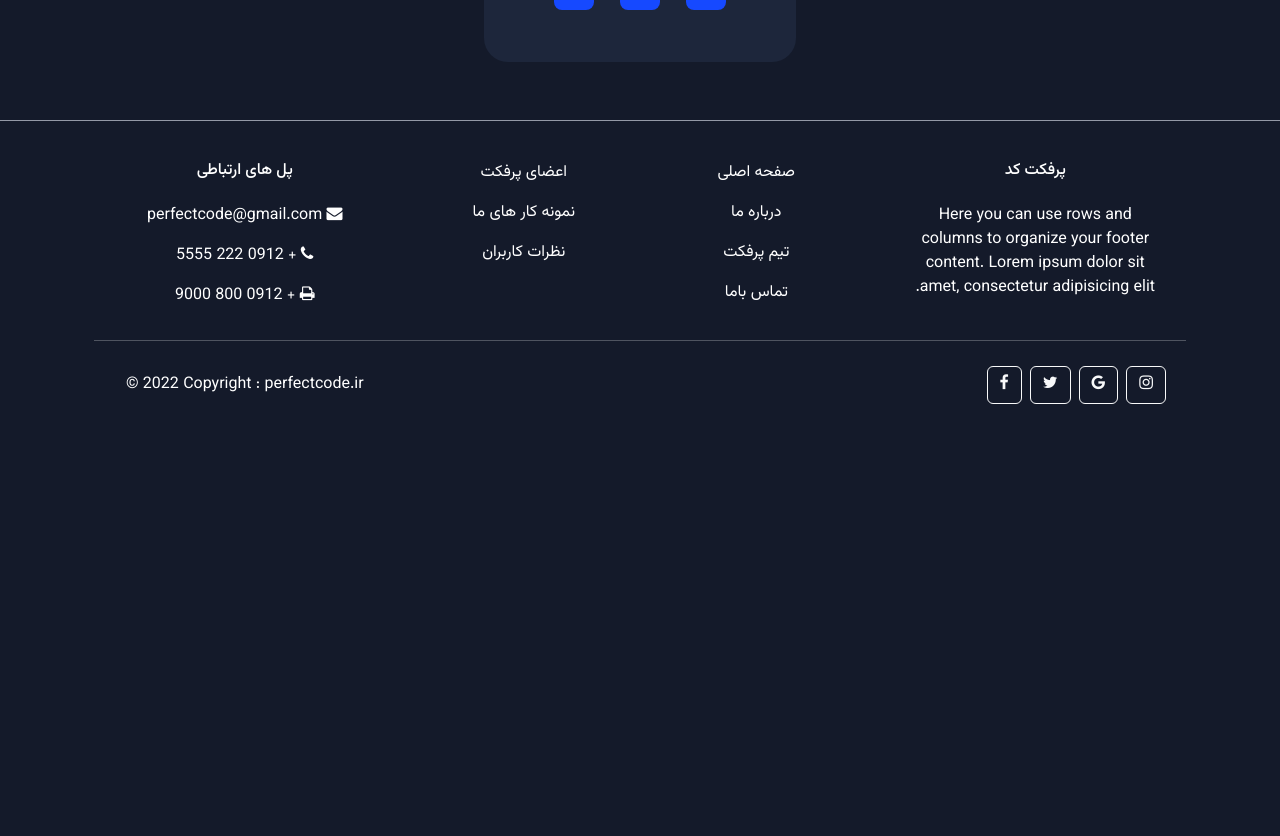
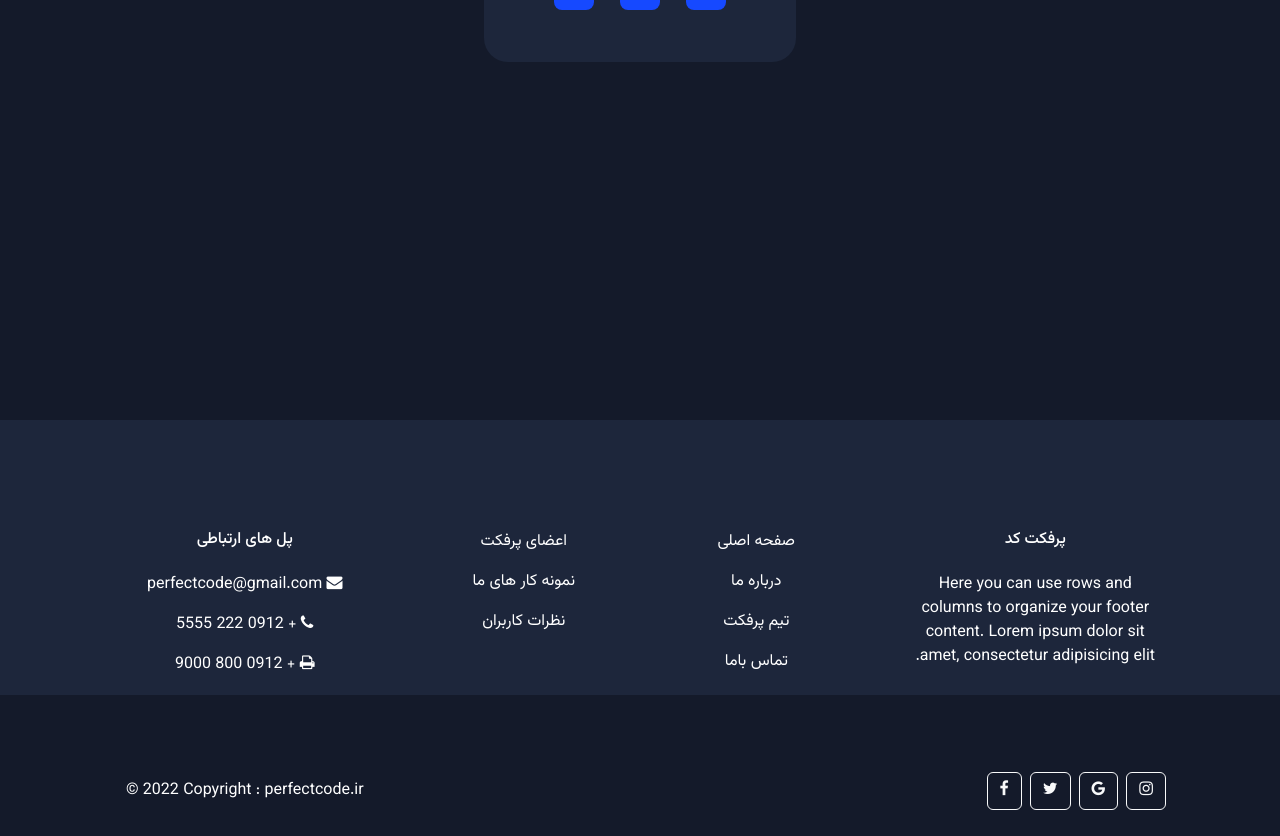
Before and after one commit to Amiraliansaripour/PerfectCodeNew, a React (Create React App) app: page /about in a window 1280 px wide. Shown: the part 3144-3980 px from the top of the page. Before the commit the page ends 3574 px from the top, so only its background shows below. Built offline with nearby package versions, Linux system fonts and the light colour scheme.

Commit message:
fixed parallax homepage

```diff
--- a/src/components/Footer/Footer.jsx
+++ b/src/components/Footer/Footer.jsx
@@ -1,16 +1,27 @@
 import React, { useContext } from 'react'
-import { Parallax } from 'react-scroll-parallax';
+import { Parallax, useParallax } from 'react-scroll-parallax';
 import { BgBlur } from '../provider/ParallaxFooter';
 
 const Footer = () => {
   const [parallaxFooter, setParallaxFooter] = useContext(BgBlur)
+  const parallax = useParallax({
+    speed: 30,
+  });
+  const parallax1 = useParallax({
+    speed: 7,
+  });
+
+  const parallax2 = useParallax({
+    speed: 7,
+  });
   return (
     <Parallax onProgressChange={(progress) => setParallaxFooter(progress >= 0.253540166780227 ? true : false)} onExit={() => setParallaxFooter(false)}>
       <footer
         className="text-center text-lg-start text-white"
-        style={{ backgroundColor: "#141A2A", borderTop: "1px solid #9499A6" }}
+        style={{ backgroundColor: "#1D263B" }}
+        ref={parallax.ref}
       >
-        <div className="container p-4 pb-0" >
+        <div className="container p-4 pb-0" ref={parallax1.ref}>
           <section>
             <div className="row">
               {/* 1 */}
@@ -72,9 +83,8 @@ const Footer = () => {
             </div>
           </section>
 
-          <hr className="my-3" />
 
-          <section className="p-3 pt-0">
+          <section className="p-3 pt-0" ref={parallax2.ref}>
             <div className="row d-flex align-items-center">
               <div className="col-md-7 col-lg-8 text-center text-md-start">
                 <div className="p-3">
@@ -118,7 +128,7 @@ const Footer = () => {
           {/* <!-- Section: Copyright --> */}
         </div>
       </footer>
-    </Parallax>
+    </Parallax >
   )
 }
 
--- a/src/components/FullBanner/FullBanner.jsx
+++ b/src/components/FullBanner/FullBanner.jsx
@@ -4,7 +4,7 @@ import './FullBanner.css'
 import { useParallax } from 'react-scroll-parallax';
 const FullBanner = () => {
     const parallax = useParallax({
-        speed: 20,
+        speed: 10,
     });
     return (
         <section className="fullbanner-con" ref={parallax.ref}>
--- a/src/components/Home/Comments/Comments.jsx
+++ b/src/components/Home/Comments/Comments.jsx
@@ -46,7 +46,7 @@ const Comments = () => {
         },
     };
     return (
-        <section className="comments" ref={parallax.ref} style={{ filter: parallaxFooter ? 'blur(10px)' : 'blur(0)' }}>
+        <section className="comments" ref={parallax.ref} style={{ filter: parallaxFooter ? 'blur(4px)' : 'blur(0)' }}>
             <h2>نظرات کسب و کار ها</h2>
 
             <div className="comment-slider">
--- a/src/components/Home/Samples/Samples.jsx
+++ b/src/components/Home/Samples/Samples.jsx
@@ -11,7 +11,7 @@ import { useParallax } from 'react-scroll-parallax';
 const Samples = () => {
   const swiperRef = useRef();
   const parallax = useParallax({
-    speed: 20,
+    speed: 0,
   });
   const sliderSettings = {
     200: {
--- a/src/components/Home/Services/Services.jsx
+++ b/src/components/Home/Services/Services.jsx
@@ -3,7 +3,7 @@ import './Services.css'
 import { useParallax } from 'react-scroll-parallax';
 const Services = () => {
     const parallax = useParallax({
-        speed: 20,
+        speed: 10,
     });
     return (
         <div className="services" ref={parallax.ref}>
```
Also changed, not shown: 1 other file (tests, documents, lock files or other folders).
